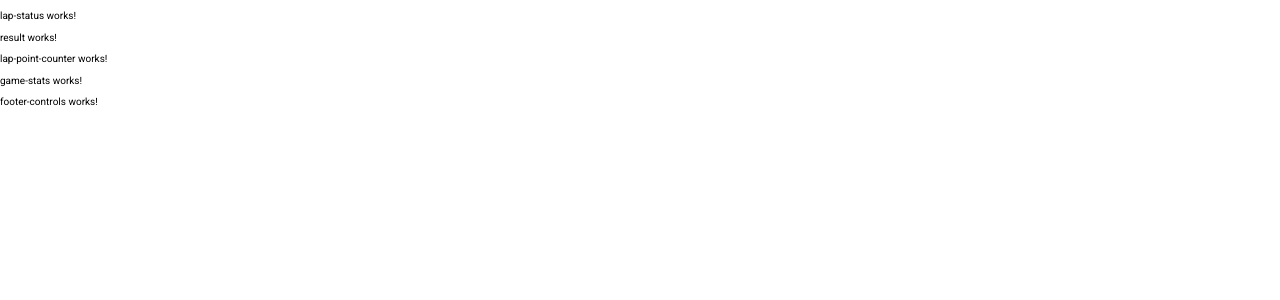
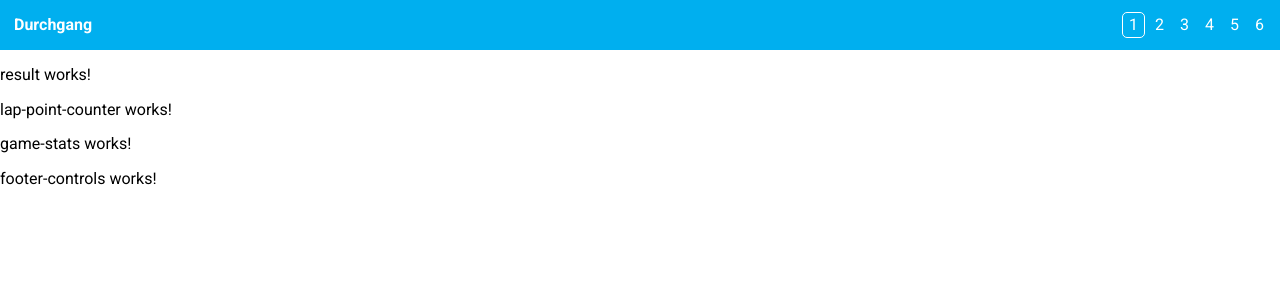
Before and after one commit to sideshow-systems/pointtracker, an Angular app: page /pt in a window 1280 px wide. Shown: the top 300 px of the page. Built offline with nearby package versions, Linux system fonts and the light colour scheme.

Commit message:
added lap status component

```diff
--- /dev/null
+++ b/src/app/modules/pointtracker/components/lap-indicator/lap-indicator.component.html
@@ -0,0 +1,3 @@
+<button class="lap-indicator" [class.active]="lap.active" (click)="clickedLap()">
+	{{ lap.lapNumber }}
+</button>
--- /dev/null
+++ b/src/app/modules/pointtracker/components/lap-indicator/lap-indicator.component.scss
@@ -0,0 +1,16 @@
+@import '../../../../../assets/styles/styles';
+
+:host {
+	button.lap-indicator {
+		border: none;
+		background: none;
+		padding: 3px 6px;
+		border-radius: 5px;
+		color: $brightest;
+		font-size: 1.6rem;
+
+		&.active {
+			border: 1px solid $brightest;
+		}
+	}
+}
--- /dev/null
+++ b/src/app/modules/pointtracker/components/lap-indicator/lap-indicator.component.ts
@@ -0,0 +1,21 @@
+import { Component, EventEmitter, Input, Output } from '@angular/core';
+import { Lap } from '../../interfaces';
+
+@Component({
+	selector: 'pt-lap-indicator',
+	templateUrl: './lap-indicator.component.html',
+	styleUrls: ['./lap-indicator.component.scss'],
+})
+export class LapIndicatorComponent {
+
+	@Input() lap: Lap = {
+		lapNumber: 0,
+		active: false,
+	};
+
+	@Output() onLapClicked: EventEmitter<number> = new EventEmitter<number>();
+
+	clickedLap(): void {
+		this.onLapClicked.emit(this.lap.lapNumber);
+	}
+}
--- a/src/app/modules/pointtracker/containers/lap-status/lap-status.component.html
+++ b/src/app/modules/pointtracker/containers/lap-status/lap-status.component.html
@@ -1 +1,6 @@
-<p>lap-status works!</p>
+<div class="lap-status-wrapper">
+	<h3>Durchgang</h3>
+	<div class="lap-indicators-wrapper">
+		<pt-lap-indicator *ngFor="let lap of lapStatus" [lap]="lap"></pt-lap-indicator>
+	</div>
+</div>
--- a/src/app/modules/pointtracker/containers/lap-status/lap-status.component.scss
+++ b/src/app/modules/pointtracker/containers/lap-status/lap-status.component.scss
@@ -0,0 +1,24 @@
+@import '../../../../../assets/styles/styles';
+
+:host {
+	.lap-status-wrapper {
+		display: flex;
+		justify-content: space-between;
+		align-items: center;
+		background-color: $primary;
+		padding: 12px 10px;
+
+		h3 {
+			font-size: 1.6rem;
+			margin: 0px;
+			margin-left: 4px;
+			color: $brightest;
+		}
+
+		.lap-indicators-wrapper {
+			pt-lap-indicator {
+				margin-left: 4px;
+			}
+		}
+	}
+}
--- a/src/app/modules/pointtracker/containers/lap-status/lap-status.component.ts
+++ b/src/app/modules/pointtracker/containers/lap-status/lap-status.component.ts
@@ -1,4 +1,5 @@
 import { Component, OnInit } from '@angular/core';
+import { Lap } from '../../interfaces';
 
 @Component({
 	selector: 'pt-lap-status',
@@ -6,6 +7,16 @@ import { Component, OnInit } from '@angular/core';
 	styleUrls: ['./lap-status.component.scss'],
 })
 export class LapStatusComponent implements OnInit {
+
+	lapStatus: Lap[] = [
+		{ lapNumber: 1, active: true },
+		{ lapNumber: 2, active: false },
+		{ lapNumber: 3, active: false },
+		{ lapNumber: 4, active: false },
+		{ lapNumber: 5, active: false },
+		{ lapNumber: 6, active: false },
+	];
+
 	constructor() {}
 
 	ngOnInit(): void {}
--- /dev/null
+++ b/src/app/modules/pointtracker/interfaces/index.ts
@@ -0,0 +1 @@
+export * from './lap.interface';
--- /dev/null
+++ b/src/app/modules/pointtracker/interfaces/lap.interface.ts
@@ -0,0 +1,4 @@
+export interface Lap {
+	lapNumber: number;
+	active: boolean;
+}
--- a/src/app/modules/pointtracker/pointtracker.module.ts
+++ b/src/app/modules/pointtracker/pointtracker.module.ts
@@ -7,6 +7,7 @@ import { ResultComponent } from './containers/result/result.component';
 import { LapPointCounterComponent } from './containers/lap-point-counter/lap-point-counter.component';
 import { GameStatsComponent } from './containers/game-stats/game-stats.component';
 import { FooterControlsComponent } from './containers/footer-controls/footer-controls.component';
+import { LapIndicatorComponent } from './components/lap-indicator/lap-indicator.component';
 
 @NgModule({
 	declarations: [
@@ -15,7 +16,8 @@ import { FooterControlsComponent } from './containers/footer-controls/footer-con
 		ResultComponent,
 		LapPointCounterComponent,
 		GameStatsComponent,
-		FooterControlsComponent
+		FooterControlsComponent,
+		LapIndicatorComponent
 	],
 	imports: [
 		CommonModule,
--- a/src/assets/styles/_colors.scss
+++ b/src/assets/styles/_colors.scss
@@ -1,3 +1,23 @@
 // Color definitions
 
-$primary: #cc9900;
+// Defaults
+$brightest: #ffffff;
+$darkest: #000000;
+
+// Primary color
+$primary: #00AFEF;
+
+// Secondary color
+$secondary: #A4A7A8;
+
+// Alert color
+$alert: #FF6969;
+
+// Success color
+$success: #55C984;
+
+// Info color
+$info: $primary;
+
+// Warning color
+$warning: #cb7812;
--- a/src/assets/styles/_styles.scss
+++ b/src/assets/styles/_styles.scss
@@ -1,2 +1,2 @@
 @import './colors';
-@import './fonts';
+@import './font';
--- a/src/styles.scss
+++ b/src/styles.scss
@@ -16,3 +16,7 @@ html, body {
 html {
 	font-size: 62.5%;
 }
+
+p {
+	font-size: $font-size-default;
+}
```
